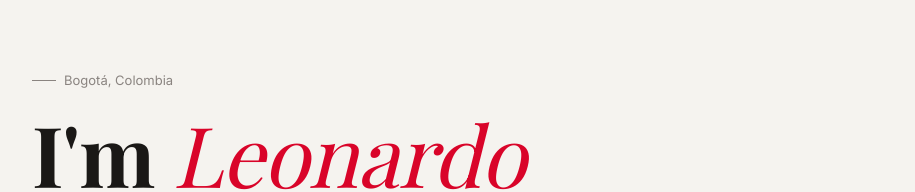
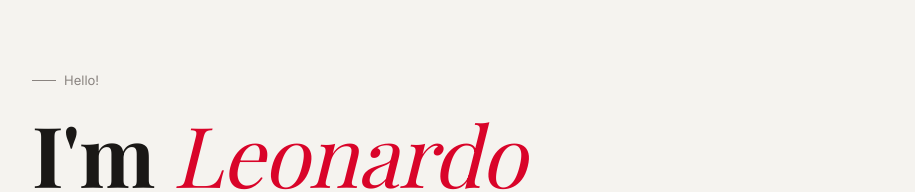
Before and after one commit to faazdy/portfolio, a React (Vite) app: page / in a window 1280 px wide. Shown: the part 170-362 px from the top of the page, without its empty margins (182-1097 px from the left). Built offline with nearby package versions, Linux system fonts and the light colour scheme; a web font is replaced by a local one.

Commit message:
Change hero-eyebrow text from 'Bogotá, Colombia' to 'Hello!'

```diff
--- a/src/App.jsx
+++ b/src/App.jsx
@@ -41,7 +41,7 @@ function App() {
                     animate={{ opacity: 1, y: 0 }}
                     transition={{ duration: 0.75, ease: "easeOut" }}
                 >
-                    <p className="hero-eyebrow">Bogotá, Colombia</p>
+                    <p className="hero-eyebrow">Hello!</p>
 
                     <h1 className="hero-name">
                         I'm <span>Leonardo</span>
```
